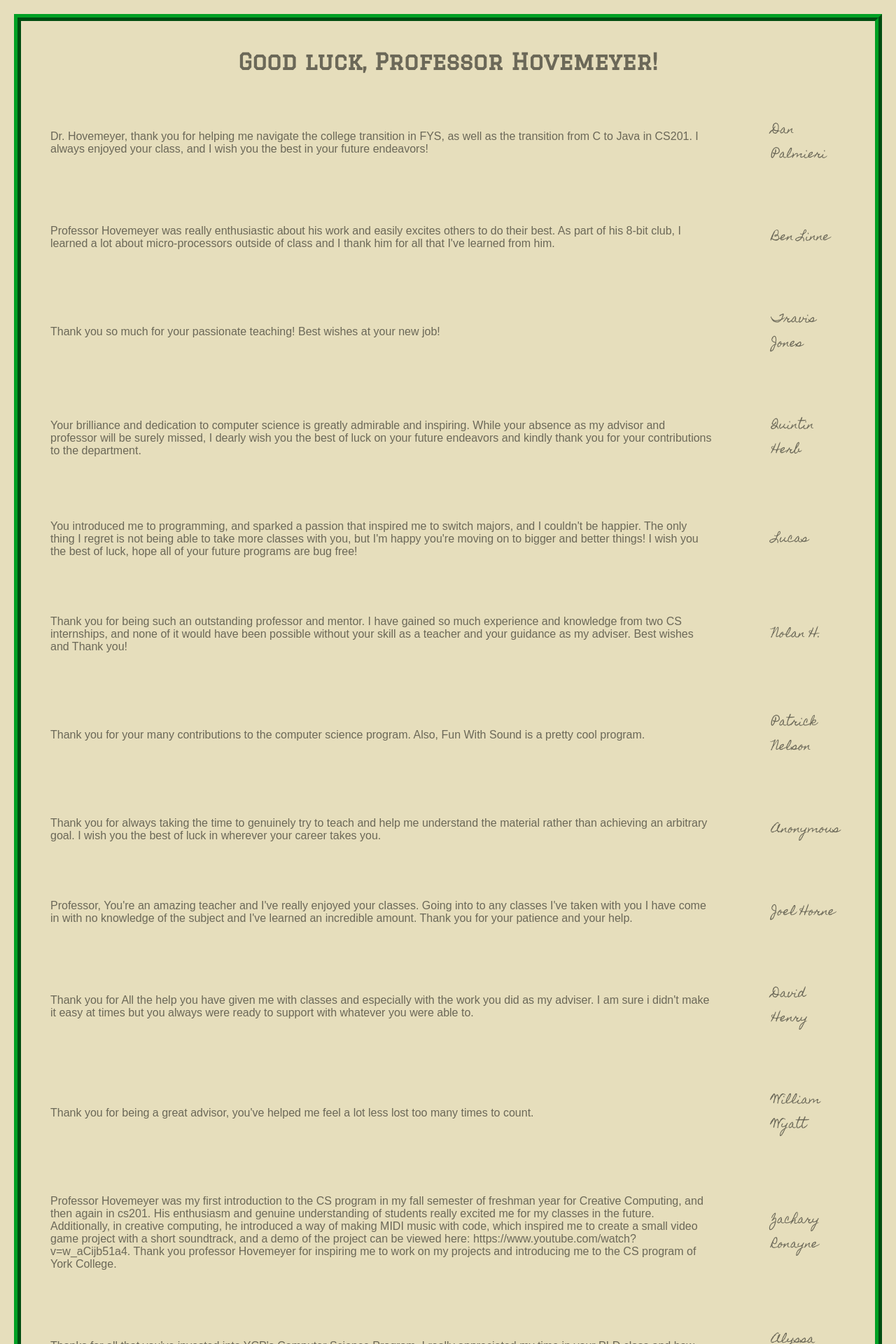
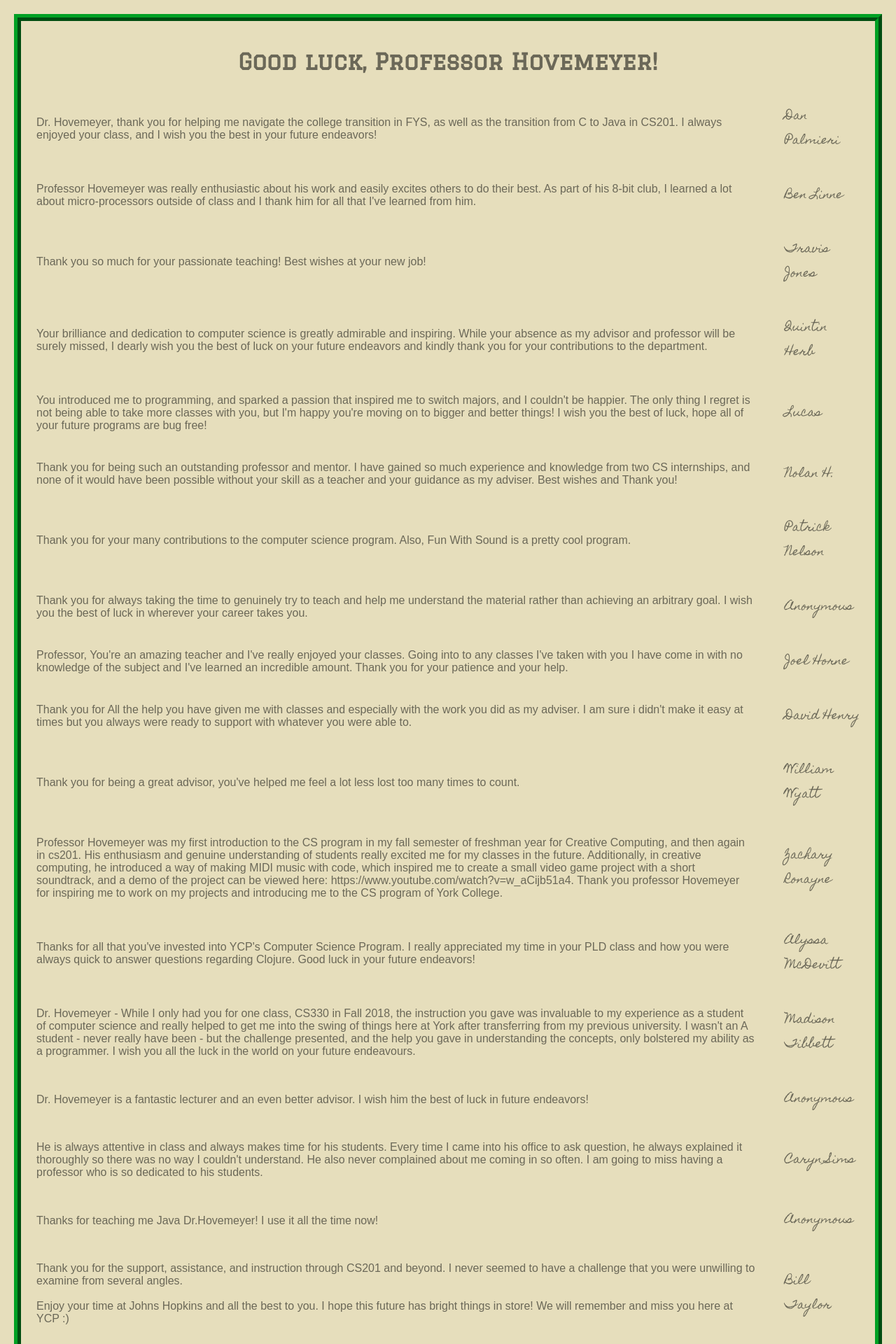
Before and after one commit to ycpcs/cs482-spring2019, a Jekyll site: the page hovemeyer/index.html, which Jekyll copies as it is, in a window 1280 px wide. Shown: the top 1920 px of the page at 70% size. Built offline with Jekyll 4.4.1, drawn with Linux system fonts in a browser that asks for light colours.

Commit message:
changed padding

```diff
--- a/hovemeyer/index.html
+++ b/hovemeyer/index.html
@@ -10,7 +10,7 @@
 		<h1 style="text-align:center;">Good luck, Professor Hovemeyer!</h1>
 
 		<center>
-			<table class="table table-bordered table-hover table-condensed" cellpadding="40">
+			<table class="table table-bordered table-hover table-condensed" cellpadding="20">
 				<tbody>
 				<tr class="group">
 				<td class="message">Dr. Hovemeyer, thank you for helping me navigate the college transition in FYS, as well as the transition from C to Java in CS201. I always enjoyed your class, and I wish you the best in your future endeavors!</td>
```
